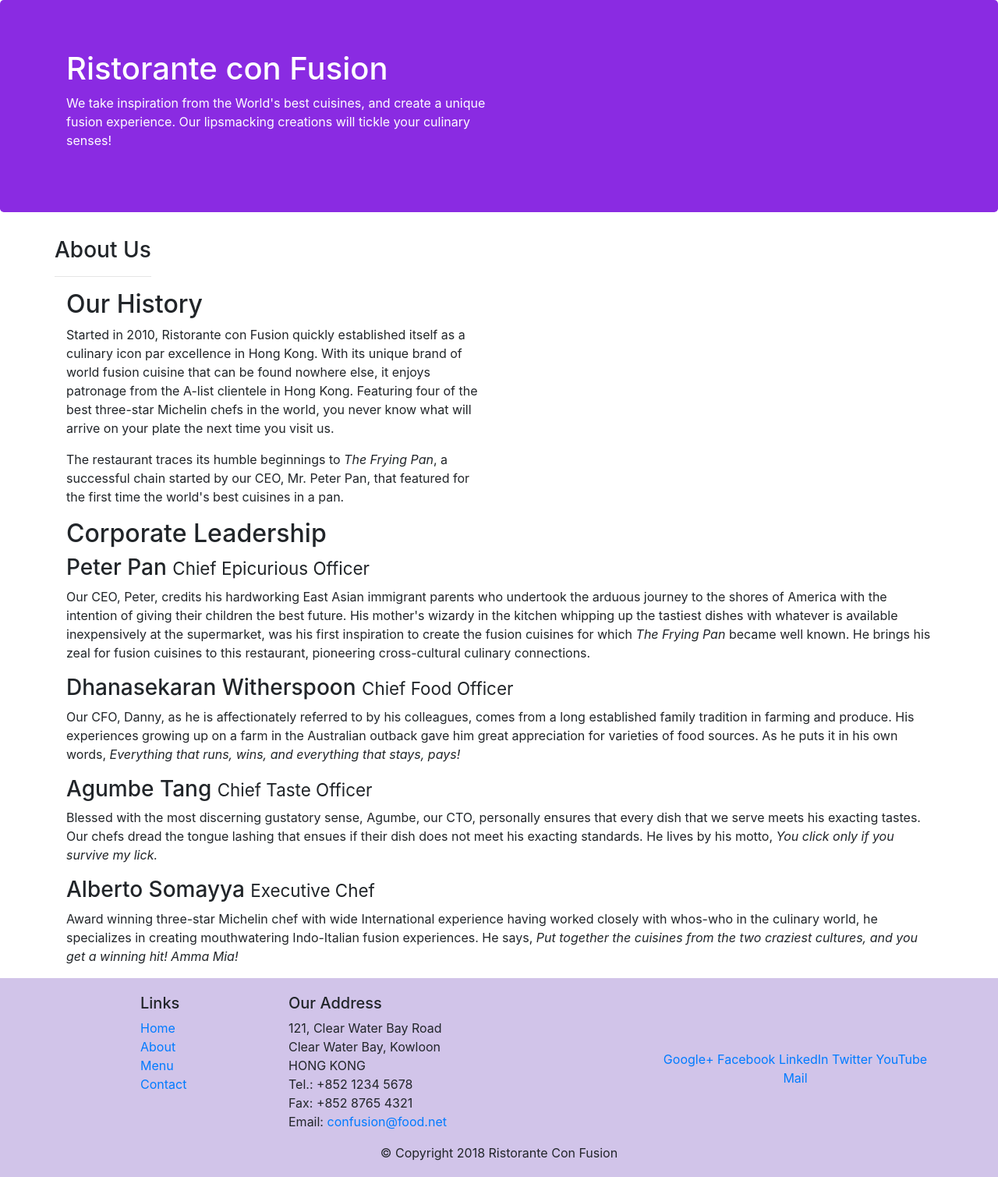
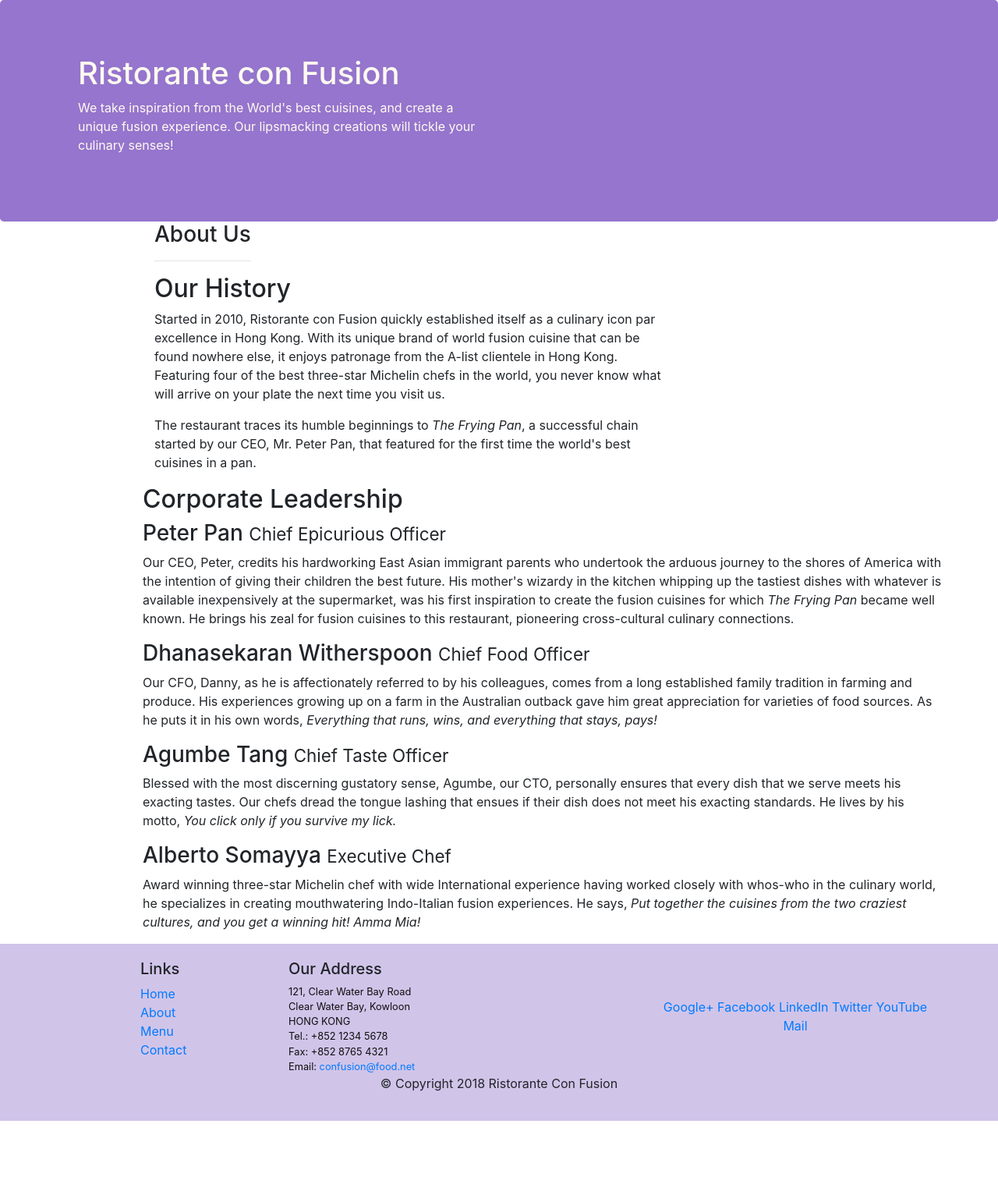
Before and after one commit to SGabriel10/assigment1, a website: page index.html in a window 1280 px wide. Shown: the whole page at 78% size. After the commit the page ends 1437 px from the top, so only its background shows below. Drawn offline with nearby package versions, Linux system fonts and the light colour scheme.

Commit message:
task 1 task2 task3 finished
Task 1 configurate the css files
Task 2 aligment the elements and add padding
Task 3 d-none d-sm-block learning the functional in bootstrap in the grid system

```diff
--- a/css/stylus.css
+++ b/css/stylus.css
@@ -1,8 +1,8 @@
-.jumbotron {
-    background-color: blueviolet;
-    color: white;
+
+.row-header{
+    margin:0px auto;
+    padding:0px;
 }
-
 .row-content{
     margin: 0px auto;
     padding-top: 0px;
@@ -19,3 +19,19 @@
     margin:0px auto;
     padding: 20px 0px 20px 0px;
 }
+
+.jumbotron {
+    padding:70px 30px 70px 30px;
+    margin:0px auto;
+    background: #9575CD ;
+    color:floralwhite;
+}
+
+address{
+    font-size:80%;
+    margin:0px;
+    color:#0f0f0f;
+}
+.padding-container{
+    padding-left: 10%;
+}
--- a/index.html
+++ b/index.html
@@ -28,16 +28,16 @@
         </div>
     </header>
 
-    <div class="container">
+    <div class="container padding-container">
         <div class="row row-header">
-            <div >
+            <div>
                <h3>About Us</h3>
                <hr>
             </div>
         </div>
 
         <div class="row">
-            <div class="col-6 col-lx-2">
+            <div class="col-8 col-lx-2">
                 <h2>Our History</h2>
                 <p>Started in 2010, Ristorante con Fusion quickly established itself as a culinary icon par excellence in Hong Kong. With its unique brand of world fusion cuisine that can be found nowhere else, it enjoys patronage from the A-list clientele in Hong Kong.  Featuring four of the best three-star Michelin chefs in the world, you never know what will arrive on your plate the next time you visit us.</p>
                 <p>The restaurant traces its humble beginnings to <em>The Frying Pan</em>, a successful chain started by our CEO, Mr. Peter Pan, that featured for the first time the world's best cuisines in a pan.</p>
@@ -47,17 +47,17 @@
         </div>
 
 
-        <div>
-            <div >
+        <div class="row">
+            <div class="">
                 <h2>Corporate Leadership</h2>
                 <h3>Peter Pan <small>Chief Epicurious Officer</small></h3>
-                <p>Our CEO, Peter, credits his hardworking East Asian immigrant parents who undertook the arduous journey to the shores of America with the intention of giving their children the best future. His mother's wizardy in the kitchen whipping up the tastiest dishes with whatever is available inexpensively at the supermarket, was his first inspiration to create the fusion cuisines for which <em>The Frying Pan</em> became well known. He brings his zeal for fusion cuisines to this restaurant, pioneering cross-cultural culinary connections.</p>
+                <p class="d-none d-sm-block">Our CEO, Peter, credits his hardworking East Asian immigrant parents who undertook the arduous journey to the shores of America with the intention of giving their children the best future. His mother's wizardy in the kitchen whipping up the tastiest dishes with whatever is available inexpensively at the supermarket, was his first inspiration to create the fusion cuisines for which <em>The Frying Pan</em> became well known. He brings his zeal for fusion cuisines to this restaurant, pioneering cross-cultural culinary connections.</p>
                 <h3>Dhanasekaran Witherspoon <small>Chief Food Officer</small></h3>
-                <p>Our CFO, Danny, as he is affectionately referred to by his colleagues, comes from a long established family tradition in farming and produce. His experiences growing up on a farm in the Australian outback gave him great appreciation for varieties of food sources. As he puts it in his own words, <em>Everything that runs, wins, and everything that stays, pays!</em></p>
+                <p class="d-none d-sm-block">Our CFO, Danny, as he is affectionately referred to by his colleagues, comes from a long established family tradition in farming and produce. His experiences growing up on a farm in the Australian outback gave him great appreciation for varieties of food sources. As he puts it in his own words, <em>Everything that runs, wins, and everything that stays, pays!</em></p>
                 <h3>Agumbe Tang <small>Chief Taste Officer</small></h3>
-                <p>Blessed with the most discerning gustatory sense, Agumbe, our CTO, personally ensures that every dish that we serve meets his exacting tastes. Our chefs dread the tongue lashing that ensues if their dish does not meet his exacting standards. He lives by his motto, <em>You click only if you survive my lick.</em></p>
+                <p class="d-none d-sm-block">Blessed with the most discerning gustatory sense, Agumbe, our CTO, personally ensures that every dish that we serve meets his exacting tastes. Our chefs dread the tongue lashing that ensues if their dish does not meet his exacting standards. He lives by his motto, <em>You click only if you survive my lick.</em></p>
                 <h3>Alberto Somayya <small>Executive Chef</small></h3>
-                <p>Award winning three-star Michelin chef with wide International experience having worked closely with whos-who in the culinary world, he specializes in creating mouthwatering Indo-Italian fusion experiences. He says, <em>Put together the cuisines from the two craziest cultures, and you get a winning hit! Amma Mia!</em></p>
+                <p class="d-none d-sm-block">Award winning three-star Michelin chef with wide International experience having worked closely with whos-who in the culinary world, he specializes in creating mouthwatering Indo-Italian fusion experiences. He says, <em>Put together the cuisines from the two craziest cultures, and you get a winning hit! Amma Mia!</em></p>
             </div>
        </div>
 
```
